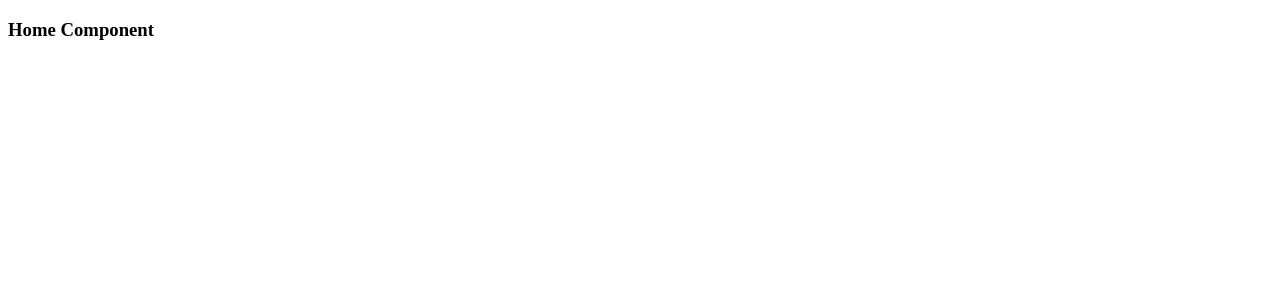
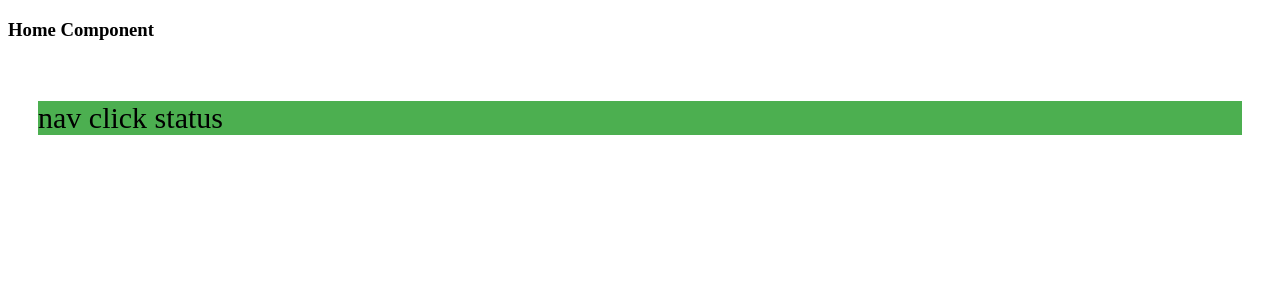
Before and after one commit to amitdheeman23/InterviewQuestions, an Angular app: page /home in a window 1280 px wide. Shown: the top 300 px of the page. Built offline with nearby package versions, Linux system fonts and the light colour scheme.

Commit message:
Hostlistener

```diff
--- a/src/app/home/home.component.html
+++ b/src/app/home/home.component.html
@@ -1,3 +1,8 @@
 <nav>
     <h3>Home Component</h3>
 </nav>
+
+
+<p>
+    nav click status {{clickStatus}}
+    </p>
--- a/src/app/home/home.component.scss
+++ b/src/app/home/home.component.scss
@@ -0,0 +1,6 @@
+p {
+    display: block;
+    margin: 2em 1em;
+    font-size: 30px;
+    background-color: #4CAF50;
+  }
--- a/src/app/home/home.component.ts
+++ b/src/app/home/home.component.ts
@@ -1,4 +1,4 @@
-import { Component, OnInit } from '@angular/core';
+import { Component, OnInit,HostListener, ElementRef } from '@angular/core';
 
 @Component({
   selector: 'app-home',
@@ -6,10 +6,30 @@ import { Component, OnInit } from '@angular/core';
   styleUrls: ['./home.component.scss']
 })
 export class HomeComponent implements OnInit {
+// HotListener -------------
+clickStatus = "";
 
-  constructor() { }
+
+
+constructor(private el: ElementRef){
+
+}
 
   ngOnInit(): void {
   }
+  @HostListener("document:click", ["$event"]) outClickHandler(e: MouseEvent) {
+    if (this.el.nativeElement.contains(e.target)) {
+      this.clickStatus = "inside click";
+    } else {
+      this.clickStatus = "outside click";
+    }
+  }
+
+
+
+
+
+
+
 
 }
```
Also changed, not shown: 2 other files (tests, documents, lock files or other folders).
